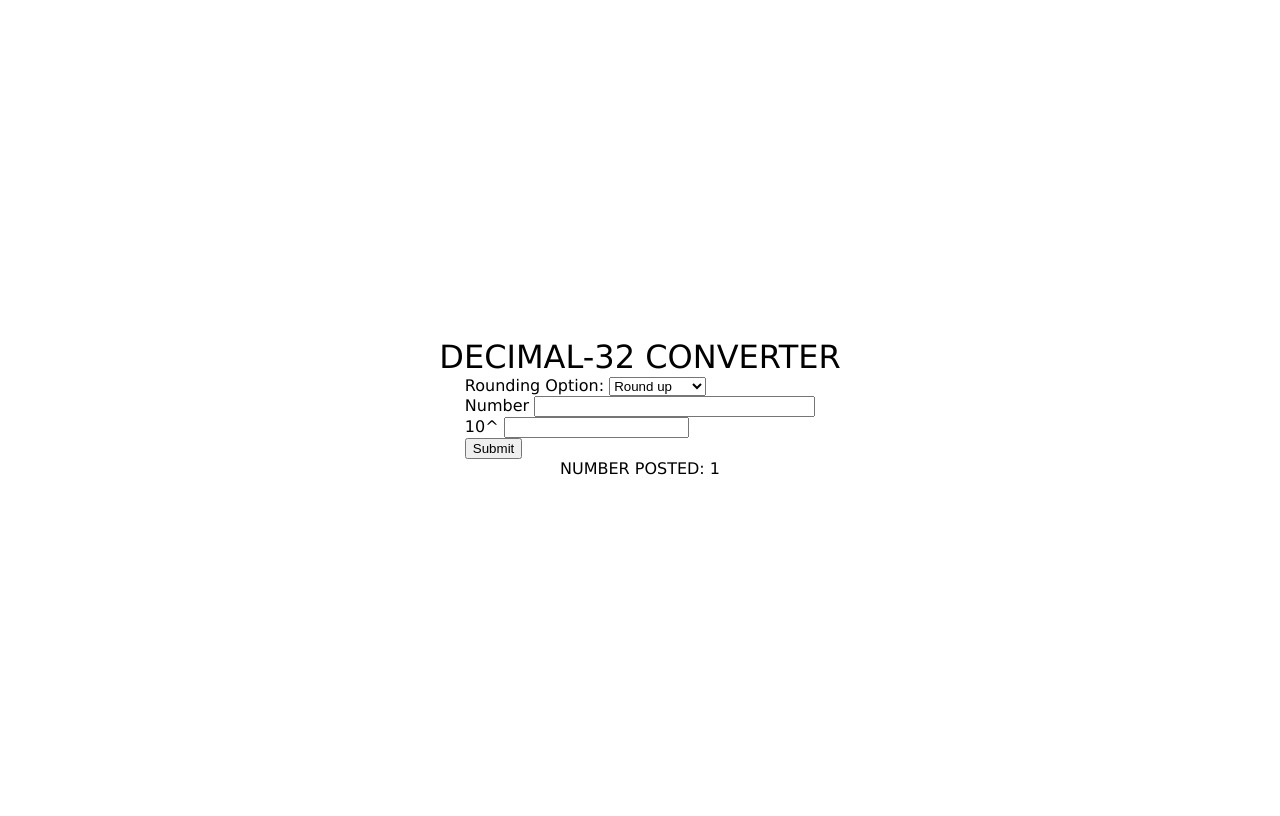
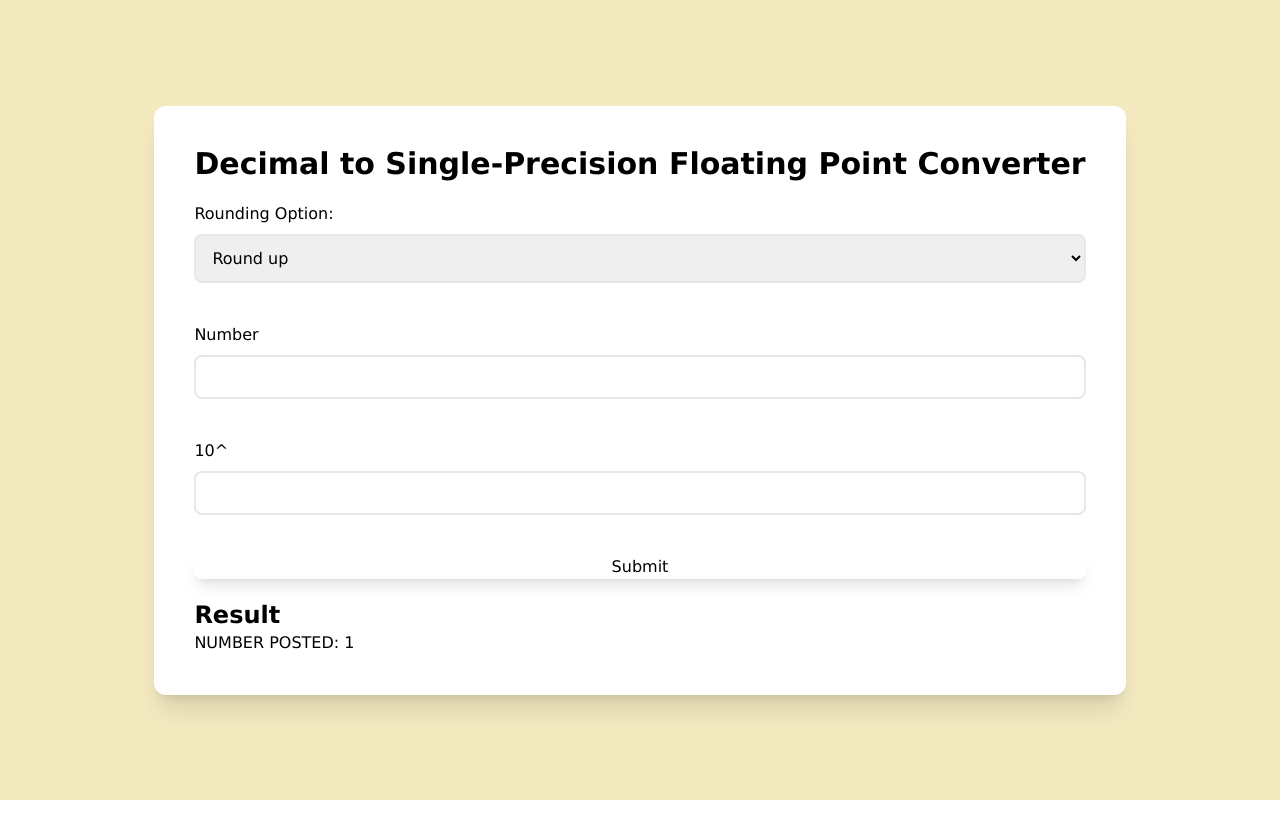
Before and after one commit to krizchellewong/decimal-32-converter, a Flask app: template converter_app/templates/index.html in a window 1280 px wide. Run offline with Flask 3, Linux system fonts and the light colour scheme; the template is opened without the code that fills it: values that come from a table or form of the project are taken from there, most other values are stand-ins (such as "Sample title", 1, 10 or a date in 2020); some libraries are stand-ins or nearby versions.

Commit message:
Added initial front-end design.

```diff
--- a/converter_app/templates/index.html
+++ b/converter_app/templates/index.html
@@ -5,24 +5,50 @@
     <meta name="viewport" content="width=device-width, initial-scale=1.0">
     <title>CSARCH 2_GRP</title>
     <link rel="stylesheet" href="{{ url_for('static', filename='index.css')}}">
+
+    <!-- Import Tailwind CSS Library -->
+    <script src="https://cdn.tailwindcss.com"></script>
+
+    <!-- Edit Tailwind Config -->
+    <script>
+        tailwind.config = {
+            theme: {
+                extend : {
+                    colors: {
+                        'dark-blue': "#1E2640",
+                        'champagne': '#F3EAC0',
+                        'desert': '#DC9750',
+                        'rose': '#922C40'
+                    }
+                }
+            }
+        }
+    </script>
 </head>
-<body class="main">
-    <div class="title">
-        DECIMAL-32 CONVERTER
-    </div>
-    <div>
-        <form action="#" method="POST">
+<body class="main bg-champagne">
+    <div class="flex flex-col gap-y-5 bg-white shadow-xl rounded-xl p-10">
+        <div class="title">
+            <h1 class="text-3xl font-bold">Decimal to Single-Precision Floating Point Converter</h1>
+        </div>
+        <form action="#" method="POST" class="flex flex-col gap-y-2">
             {{ form.hidden_tag() }}
 
             {{ form.rounding.label }}
-            {{ form.rounding}}<br>
+            {{ form.rounding(class='border-2 rounded-lg p-3')}}<br>
             {{ form.decimal_field.label }}
-            {{ form.decimal_field(size=32, step="any") }}<br>
+            {{ form.decimal_field(size=32, step="any", class='border-2 rounded-lg p-2') }}<br>
             {{ form.exponent.label }}
-            {{ form.exponent(size=32, step="any") }}<br>
-            {{ form.submit() }}
+            {{ form.exponent(size=32, step="any", class='border-2 rounded-lg p-2') }}<br>
+            <div class="text-center border-champagne shadow-lg rounded-lg hover:bg-dark-blue hover:text-white">
+
+                {{ form.submit() }}
+            </div>
         </form>
+        <div>
+            <h1 class="text-2xl font-bold"> Result </h2>
+            NUMBER POSTED: {{ number }}
+                <!-- Form that accepts -->
+        </div>
     </div>
-    NUMBER POSTED: {{ number }}
 </body>
 </html>
```
